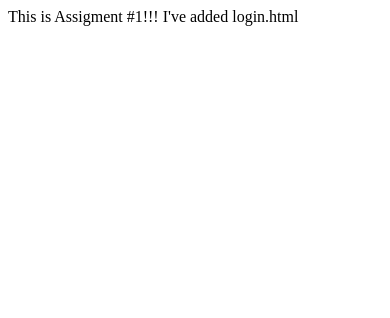
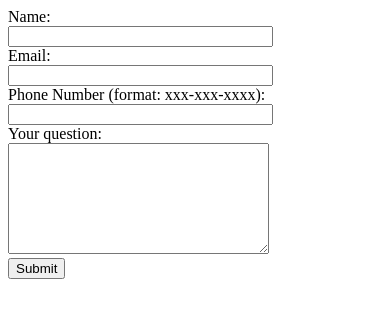
Before and after one commit to harjitp1000/Assignment1, a plain HTML site: page index.html in a window 390 px wide. Drawn offline with Linux system fonts and the light colour scheme.

Commit message:
Contact form in HTML
Completed the following:
Build a web page that has a contact form that collects the following info: *Name, *Email, Phone, Question.  *=Required fields.
Use form validation (ensure that required fields have data, and that email and phone number are valid format.
Question field should allow for more than 255 characters (it can be a paragraph of text)
Encode the collected form data when posting it

```diff
--- a/index.html
+++ b/index.html
@@ -1,10 +1,30 @@
-<html>
-	<head>
-		<title>Assignment 1</title>
-	</head>
-	<body>
-		This is Assigment #1!!!
+<!DOCTYPE html>
+<html lang="en">
+<head>
+    <meta charset="UTF-8">
+    <title>Contact Form</title>
+</head>
+<body>
 
-		I've added login.html
-	</body>
+<form id="contact_form" action="#" method="POST" enctype="multipart/form-data">
+    <div class="row">
+        <label for="name">Name:</label><br />
+        <input id="name" class="input" name="name" type="text" value="" size="30" required /><br />
+    </div>
+    <div class="row">
+        <label for="email">Email:</label><br />
+        <input id="email" class="input" name="email" type="email" value="" size="30" required /><br />
+    </div>
+    <div class="row">
+        <label for="phone_number">Phone Number (format: xxx-xxx-xxxx):</label><br />
+        <input id="phone_number" class="input" name="phone_number" type="tel" value="" pattern="^\d{3}-\d{3}-\d{4}$" size="30" /><br />
+    </div>
+    <div class="row">
+        <label for="message">Your question:</label><br />
+        <textarea id="message" class="input" name="message" rows="7" cols="30"></textarea><br />
+    </div>
+    <input id="submit_button" type="submit" value="Submit" enctype="multipart/form-data" />
+</form>
+
+</body>
 </html>
```
